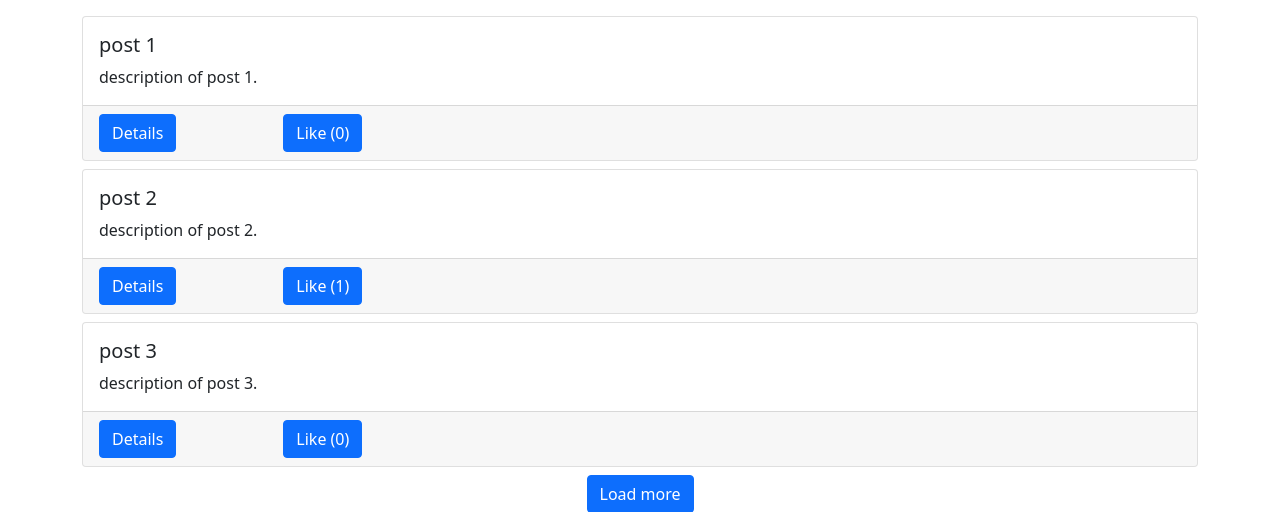
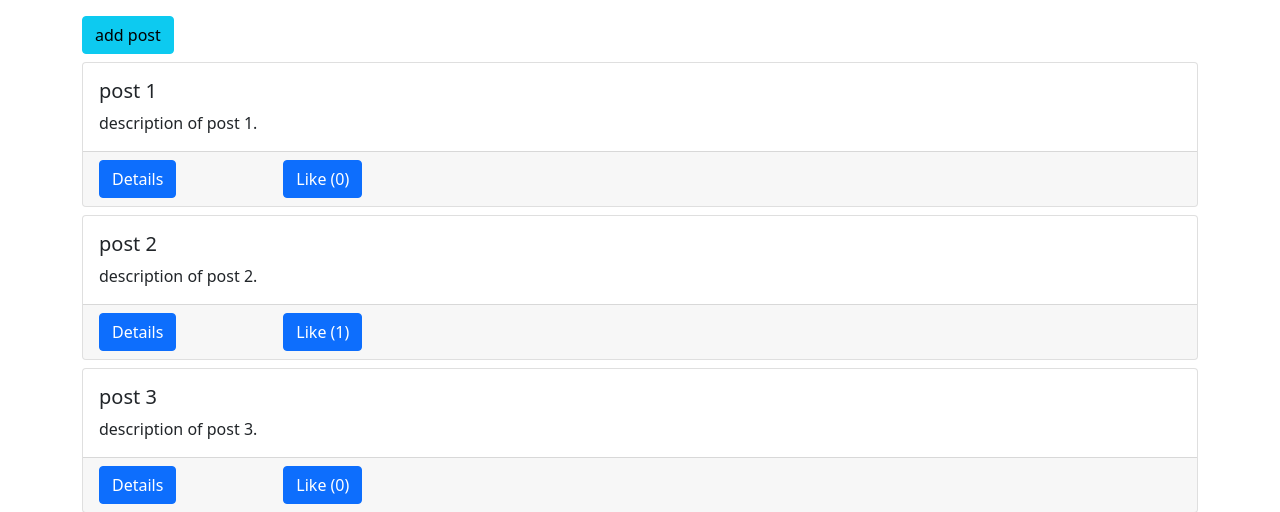
Before and after one commit to weihsiang05/Assignment4, a Django app: page / in a window 1280 px wide. Shown: the top 512 px of the page. Run offline with Django 5.2, Linux system fonts and the light colour scheme; data comes from the database, SQL or seed files in the repository; both versions use the stored data as it was after the commit; some libraries are stand-ins or nearby versions.

Commit message:
Create the modal to let user to add the new post. Also, add the form in the modal.

```diff
--- /dev/null
+++ b/src/posts/forms.py
@@ -0,0 +1,9 @@
+from django import forms
+from .models import Post
+
+class PostForm(forms.ModelForm):
+  title = forms.CharField(widget=forms.TextInput(attrs={'class': 'form-control'}))
+  body = forms.CharField(widget=forms.Textarea(attrs={'class': 'form-control', 'rows':3}))
+  class Meta:
+    model = Post
+    fields = ('title', 'body',)
--- a/src/posts/templates/posts/main.html
+++ b/src/posts/templates/posts/main.html
@@ -1,6 +1,7 @@
 {% extends "base.html" %}
 <!--Load the static folder-->
 {% load static %}
+{% load crispy_forms_tags %}
 
 {% block scripts %}
   <!-- defer won't execute until the page load -->
@@ -17,6 +18,35 @@ posts
     {{obj.title}} - {{obj.body}} <br>
   {% endfor %} {% endcomment %}
 
+  <!-- Modal -->
+  <div class="modal fade" id="addPostModal" tabindex="-1" role="dialog" aria-labelledby="exampleModalLabel" aria-hidden="true">
+    <div class="modal-dialog" role="document">
+      <div class="modal-content">
+        <div class="modal-header">
+          <h5 class="modal-title" id="exampleModalLabel">Create post</h5>
+          <button type="button" class="close" data-bs-dismiss="modal" aria-label="Close">
+            <span aria-hidden="true">&times;</span>
+          </button>
+        </div>
+        <div class="modal-body">
+          <form id="post-form">
+            {% csrf_token %}
+            {{form.as_p}}
+            <div class="modal-footer">
+              <button type="button" class="btn btn-danger" data-dismiss="modal">close</button>
+              <button type="submit" class="btn btn-success">+ add</button>
+          </div>
+          </form>
+        </div>
+      </div>
+    </div>
+  </div>
+
+  <!-- Button trigger modal -->
+  <button type="button" class="btn btn-info mb-2" data-bs-toggle="modal" data-bs-target="#addPostModal">
+    add post
+  </button>
+
   <div id="posts-box"></div>
   <div id="spinner-box" class="text-center">
     <div class="spinner-border" role="status"></div>
--- a/src/posts/views.py
+++ b/src/posts/views.py
@@ -1,13 +1,31 @@
 from django.shortcuts import render
 from .models import Post
 from django.http import JsonResponse
+from .forms import PostForm
+from profiles.models import Profile
 # Create your views here.
 
 def post_list_and_create(request):
   # Get all of the data from the database
-  qs = Post.objects.all()
+  #qs = Post.objects.all()
+
+  # Instance with POST data if the request method is POST
+  form = PostForm(request.POST or None)
+  # Check if the request is an AJAX request
+  if request.headers.get('X-Requested-With') == 'XMLHttpRequest':
+    if form.is_valid():
+      author = Profile.objects.get(user=request.user)
+      # Do want to save the form yet, this will only content the title and body. form has been defined in the forms.py
+      instance = form.save(commit=False)
+      # Setting the author field
+      instance.author = author
+      # Saving the new created object (author) and the original fields to the database
+      instance.save()
+  context = {
+    'form': form
+  }
   # We will use the key ('qs') in the template
-  return render(request, 'posts/main.html', {'qs':qs})
+  return render(request, 'posts/main.html', context)
 
 def load_post_data_view(request, num_posts):
   visible = 3
--- a/src/posts_proj/settings.py
+++ b/src/posts_proj/settings.py
@@ -43,6 +43,8 @@ INSTALLED_APPS = [
     # 3rd party apps
     'crispy_forms'
 ]
+
+CRISPY_TEMPLATE_PACK = 'bootstrap4'
 
 MIDDLEWARE = [
     'django.middleware.security.SecurityMiddleware',
@@ -130,6 +132,8 @@ STATICFILES_DIRS = [
 MEDIA_URL = '/media/'
 MEDIA_ROOT = BASE_DIR / 'media'
 
+
+
 # Default primary key field type
 # https://docs.djangoproject.com/en/5.0/ref/settings/#default-auto-field
 
```
Also changed, not shown: src/db.sqlite3.
